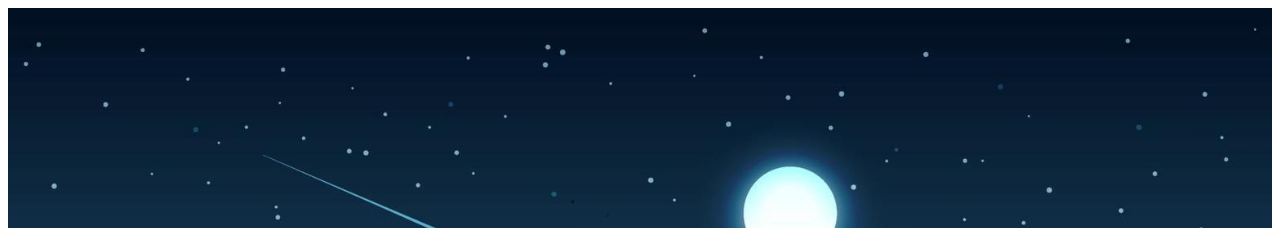
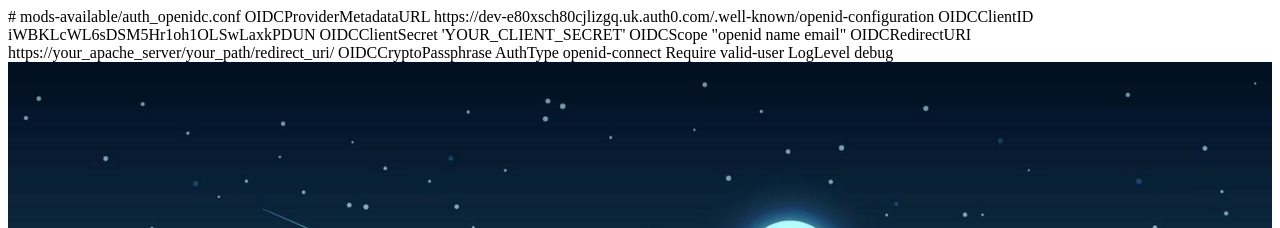
Before and after one commit to ywssfe/shop, a plain HTML site: page login.html in a window 1280 px wide. Shown: the top 228 px of the page. Drawn offline with nearby package versions, Linux system fonts and the light colour scheme.

Commit message:
Update login.html

```diff
--- a/login.html
+++ b/login.html
@@ -32,7 +32,21 @@
       <wsFederation passiveRedirectEnabled="true" issuer="https://dev-e80xsch80cjlizgq.uk.auth0.com/wsfed" realm="YOUR_REALM" requireHttps="false" />
     </federationConfiguration>
   </system.identityModel.services>
+# mods-available/auth_openidc.conf
 
+OIDCProviderMetadataURL https://dev-e80xsch80cjlizgq.uk.auth0.com/.well-known/openid-configuration
+OIDCClientID iWBKLcWL6sDSM5Hr1oh1OLSwLaxkPDUN
+OIDCClientSecret 'YOUR_CLIENT_SECRET'
+
+OIDCScope "openid name email"
+OIDCRedirectURI https://your_apache_server/your_path/redirect_uri/
+OIDCCryptoPassphrase <passwordToEncryptTheSessionInformationOnTheCookie>
+
+<Location /your_path>
+   AuthType openid-connect
+   Require valid-user
+   LogLevel debug
+</Location>
 <section>
   <div class="from-box">
    <div class="from-value">
```
